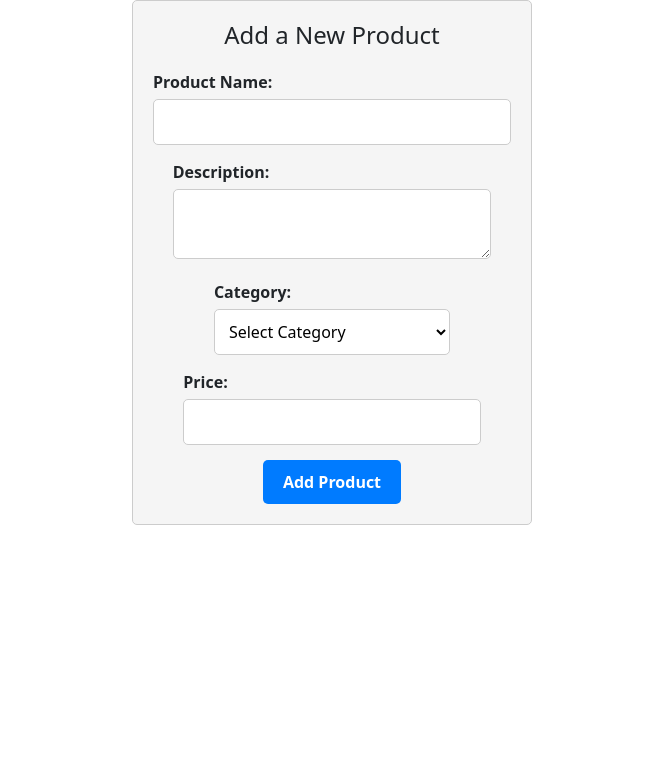
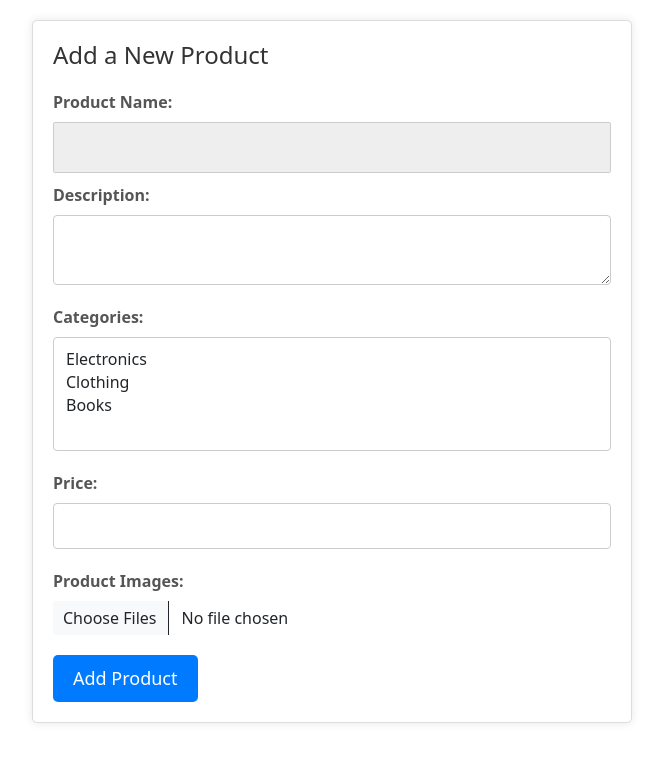
Before and after one commit to SriHarikaV/Revive_Gallery, a React (Create React App) app in the folder frontend/revive-gallery-app/: page /add in a window 1280 px wide. Shown: the top 762 px of the page, without its empty margins (308-971 px from the left). Built offline with nearby package versions, Linux system fonts and the light colour scheme.

Commit message:
MP-15# updated product form to accept multiple categories and images uploads

```diff
--- a/frontend/revive-gallery-app/src/components/productform.css
+++ b/frontend/revive-gallery-app/src/components/productform.css
@@ -1,51 +1,76 @@
  .ProductForm {
-    max-width: 400px;
+  max-width: 600px;
   margin: 0 auto;
   padding: 20px;
-    border: 1px solid #ccc;
+  margin-top: 20px;
+  background-color: #fff;
+  border: 1px solid #ddd;
   border-radius: 5px;
-    background-color: #f5f5f5;
+  box-shadow: 0 0 10px rgba(0, 0, 0, 0.1);
 }
 
 .ProductForm h2 {
-    font-size: 1.5rem;
+  font-size: 24px;
   margin-bottom: 20px;
-    text-align: center;
+  color: #333;
 }
 
 .ProductForm form {
   display: flex;
   flex-direction: column;
-    align-items: center;
 }
 
 .ProductForm label {
-    font-weight: bold;
-    margin-bottom: 5px;
+  font-weight: 600;
+  margin-bottom: 8px;
+  color: #555;
 }
 
-  .ProductForm input, .ProductForm textarea, .ProductForm select {
-    width: 100%;
+.ProductForm input,
+.ProductForm textarea,
+.ProductForm select {
   padding: 10px;
-    margin-bottom: 15px;
+  margin-bottom: 20px;
   border: 1px solid #ccc;
-    border-radius: 5px;
+  border-radius: 4px;
+  font-size: 16px;
 }
 
 .ProductForm select {
-    background-color: white;
+  height: 40px;
 }
 
 .ProductForm button {
   background-color: #007bff;
-    color: white;
-    padding: 10px 20px;
+  color: #fff;
   border: none;
   border-radius: 5px;
+  padding: 10px 20px;
+  font-size: 18px;
   cursor: pointer;
-    font-weight: bold;
 }
 
 .ProductForm button:hover {
   background-color: #0056b3;
 }
+
+/* Add more styles as needed */
+
+/* Custom styling for multi-select dropdown */
+.ProductForm select[multiple] {
+  height: auto;
+}
+
+/* Custom styling for file input */
+.ProductForm input[type="file"] {
+  border: none;
+  padding: 5px 10px;
+}
+
+/* Responsive styles for smaller screens (optional) */
+@media (max-width: 768px) {
+  .ProductForm {
+    width: 100%;
+    padding: 10px;
+  }
+}
--- a/frontend/revive-gallery-app/src/components/productform.js
+++ b/frontend/revive-gallery-app/src/components/productform.js
@@ -5,8 +5,9 @@ function ProductForm() {
   const [product, setProduct] = useState({
     name: '',
     description: '',
-    category: 'Select Category',
+    categories: [], // array to store selected categories
     price: '',
+    images: [] // array to store selected images
   });
 
   const handleInputChange = (e) => {
@@ -17,36 +18,56 @@ function ProductForm() {
     });
   };
 
+  const handleCategoryChange = (e) => {
+    const { name, options } = e.target;
+    const selectedCategories = Array.from(options).filter((option) => option.selected).map((option) => option.value);
+    setProduct({
+      ...product,
+      [name]: selectedCategories,
+    });
+  };
+
+  const handleImageChange = (e) => {
+    const selectedImages = Array.from(e.target.files);
+    setProduct({
+      ...product,
+      images: selectedImages,
+    });
+  };
+
   const handleSubmit = (e) => {
     e.preventDefault();
 
     // Send the product data to the backend API
+    const formData = new FormData();
+    formData.append("name", product.name);
+    formData.append("description", product.description);
+    formData.append("price", product.price);
+    product.categories.forEach((category) => formData.append("categories", category));
+    product.images.forEach((image) => formData.append("images", image));
+
     fetch("http://localhost:5000/product/create", {
       method: "POST",
-            headers: {
-                "Content-Type": "application/json",
-            },
-            body: JSON.stringify(product),
+      body: formData,
     })
       .then((response) => {
         if (response.ok) {
-                    console.log("success")
+          console.log("Success");
           console.log('Form Data:', product);
         } else {
-                    console.log("bad response");
+          console.log("Bad response");
         }
       })
       .catch((error) => {
-                console.log("error");
+        console.error("Error:", error);
       });
-
   };
 
   return (
     <div className="ProductForm">
       <h2>Add a New Product</h2>
       <form onSubmit={handleSubmit}>
-        <div>
+        <div className="form-group">
           <label htmlFor="name">Product Name:</label>
           <input
             type="text"
@@ -54,32 +75,35 @@ function ProductForm() {
             name="name"
             value={product.name}
             onChange={handleInputChange}
+            className="form-control"
           />
         </div>
-        <div>
+        <div className="form-group">
           <label htmlFor="description">Description:</label>
           <textarea
             id="description"
             name="description"
             value={product.description}
             onChange={handleInputChange}
+            className="form-control"
           />
         </div>
-        <div>
-          <label htmlFor="category">Category:</label>
+        <div className="form-group">
+          <label htmlFor="categories">Categories:</label>
           <select
-            id="category"
-            name="category"
-            value={product.category}
-            onChange={handleInputChange}
+            id="categories"
+            name="categories"
+            multiple // Enable multiple selection
+            value={product.categories}
+            onChange={handleCategoryChange}
+            className="form-control"
           >
-            <option value="Select Category" disabled>Select Category</option>
             <option value="Electronics">Electronics</option>
             <option value="Clothing">Clothing</option>
             <option value="Books">Books</option>
           </select>
         </div>
-        <div>
+        <div className="form-group">
           <label htmlFor="price">Price:</label>
           <input
             type="number"
@@ -87,10 +111,24 @@ function ProductForm() {
             name="price"
             value={product.price}
             onChange={handleInputChange}
+            className="form-control"
           />
         </div>
-        <div>
-          <button type="submit">Add Product</button>
+        <div className="form-group">
+          <label htmlFor="images">Product Images:</label>
+          <input
+            type="file"
+            id="images"
+            name="images"
+            multiple // Enable multiple file selection
+            onChange={handleImageChange}
+            className="form-control"
+          />
+        </div>
+        <div className="form-group">
+          <button type="submit" className="btn btn-primary">
+            Add Product
+          </button>
         </div>
       </form>
     </div>
```
Lines whose indentation alone changed are shown as unchanged.
